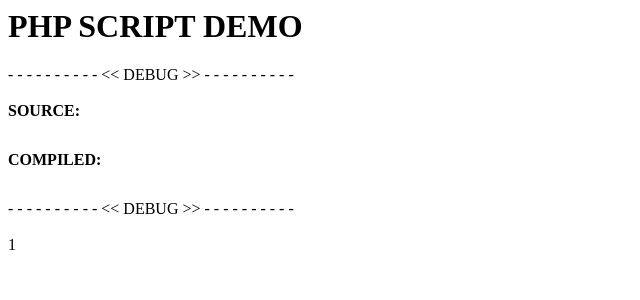
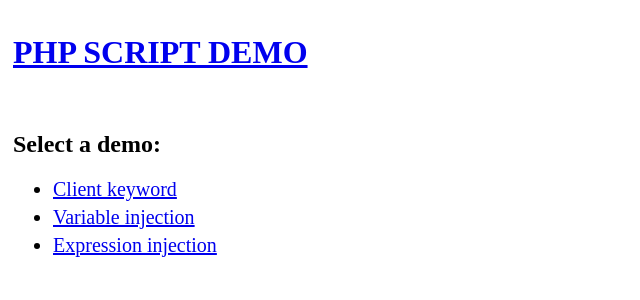
Before and after one commit to lphaap/php-script, a PHP site: page / in a window 1280 px wide. Shown: the top 300 px of the page, without its empty margins (0-640 px from the left). Run offline with PHP 8.4, Linux system fonts and the light colour scheme; some libraries are stand-ins or nearby versions.

Commit message:
feat: Demo page restructuring

```diff
--- /dev/null
+++ b/src/Router.php
@@ -0,0 +1,44 @@
+<?php
+
+class Router {
+
+    public static function get($path) {
+        try {
+            // Navigate
+            if (empty($path) || $path === "/") {
+                require_once(ROOT_PATH . "/public/navigate.php");
+                return true;
+            }
+
+            // Expression injection
+            if (str_contains($path, 'wip')) {
+                require_once(ROOT_PATH . "/public/wip/index.php");
+                return true;
+            }
+
+            // Client keyword
+            if (str_contains($path, 'client-keyword')) {
+                require_once(ROOT_PATH . "/public/client-keyword/index.php");
+                return true;
+            }
+
+            // Variable injection
+            if (str_contains($path, 'variable-injection')) {
+                require_once(ROOT_PATH . "/public/variable-injection/index.php");
+                return true;
+            }
+
+            // Expression injection
+            if (str_contains($path, 'expression-injection')) {
+                require_once(ROOT_PATH . "/public/expression-injection/index.php");
+                return true;
+            }
+
+            return false;
+        }
+        catch (Exception $e) {
+            return false;
+        }
+    }
+
+}
--- a/src/index.php
+++ b/src/index.php
@@ -2,4 +2,18 @@
 
 define('ROOT_PATH', __DIR__);
 
-require_once(ROOT_PATH . "/public/page.php");
+require_once(ROOT_PATH . "/Router.php");
+
+?>
+
+<div style="padding: 5px;">
+    <a href="/" style>
+        <h1>PHP SCRIPT DEMO</h1></br>
+    </a>
+    <?php
+        $found = Router::get($_SERVER['REQUEST_URI']);
+        if (!$found) {
+    ?>
+            <h1>Not found :(</h1>
+    <?php } ?>
+</div>
--- /dev/null
+++ b/src/public/navigate.php
@@ -0,0 +1,27 @@
+
+<h2>Select a demo:</h2>
+<ul>
+    <li>
+        <a href="/client-keyword/">
+            Client keyword
+        </a>
+    </li>
+    <li>
+        <a href="/variable-injection/">
+            Variable injection
+        </a>
+    </li>
+    <li>
+        <a href="/expression-injection/">
+            Expression injection
+        </a>
+    </li>
+</li>
+
+
+<style>
+    li {
+        font-size: 20px;
+        margin-bottom: 5px;
+    }
+</style>
--- a/src/public/page.php
+++ /dev/null
@@ -1,18 +0,0 @@
-<?php
-
-require_once(ROOT_PATH . "/processor/PHPScript.php");
-
-use \PScript\PScript;
-
-?>
-
-<h1>PHP SCRIPT DEMO</h1>
-
-<?=
-    require_once PScript::require(ROOT_PATH . "/public/page.pscript");
-?>
-
-
-<script>
-    setTimeout(() => window.location.reload(), 2000)
-</script>
```
Also changed, not shown: src/public/client-keyword/index.php (added, +8 -0 lines), src/public/expression-injection/index.php (added, +8 -0 lines), src/public/variable-injection/index.php (added, +8 -0 lines), src/public/wip/index.php (added, +8 -0 lines), 5 other files.
